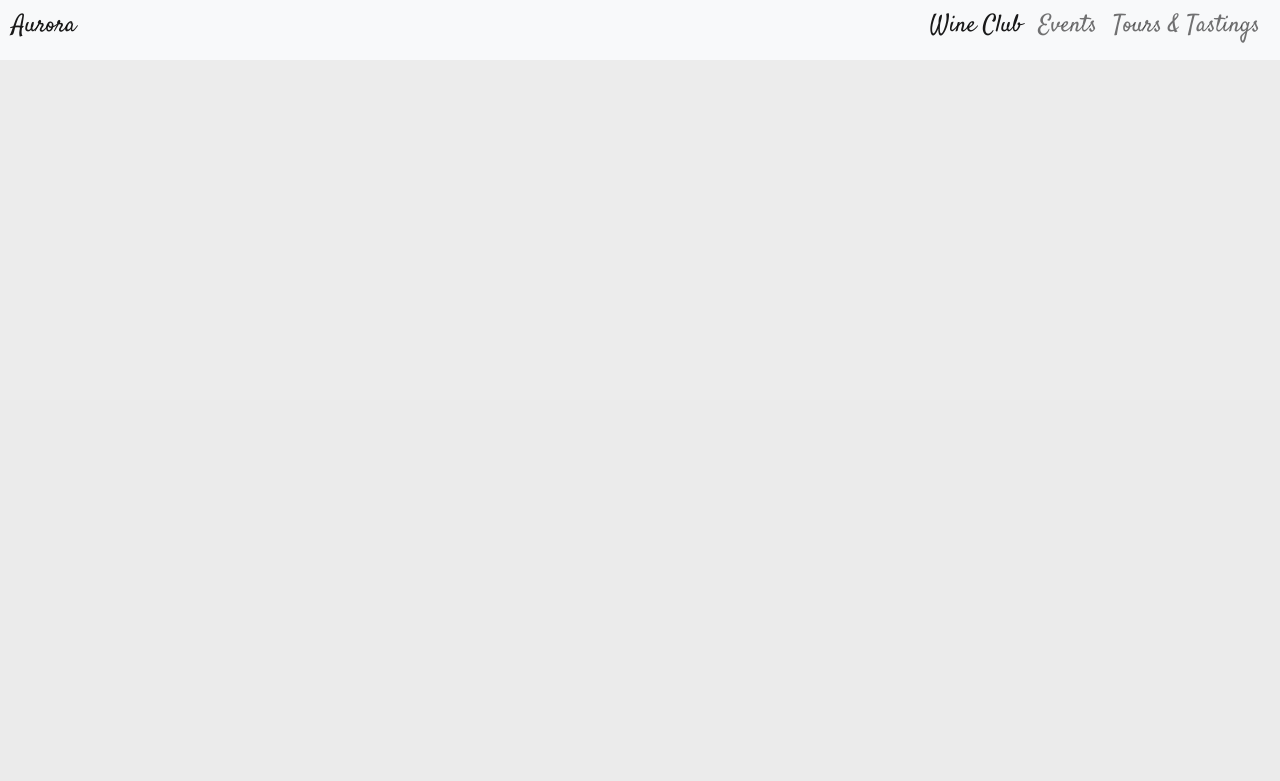
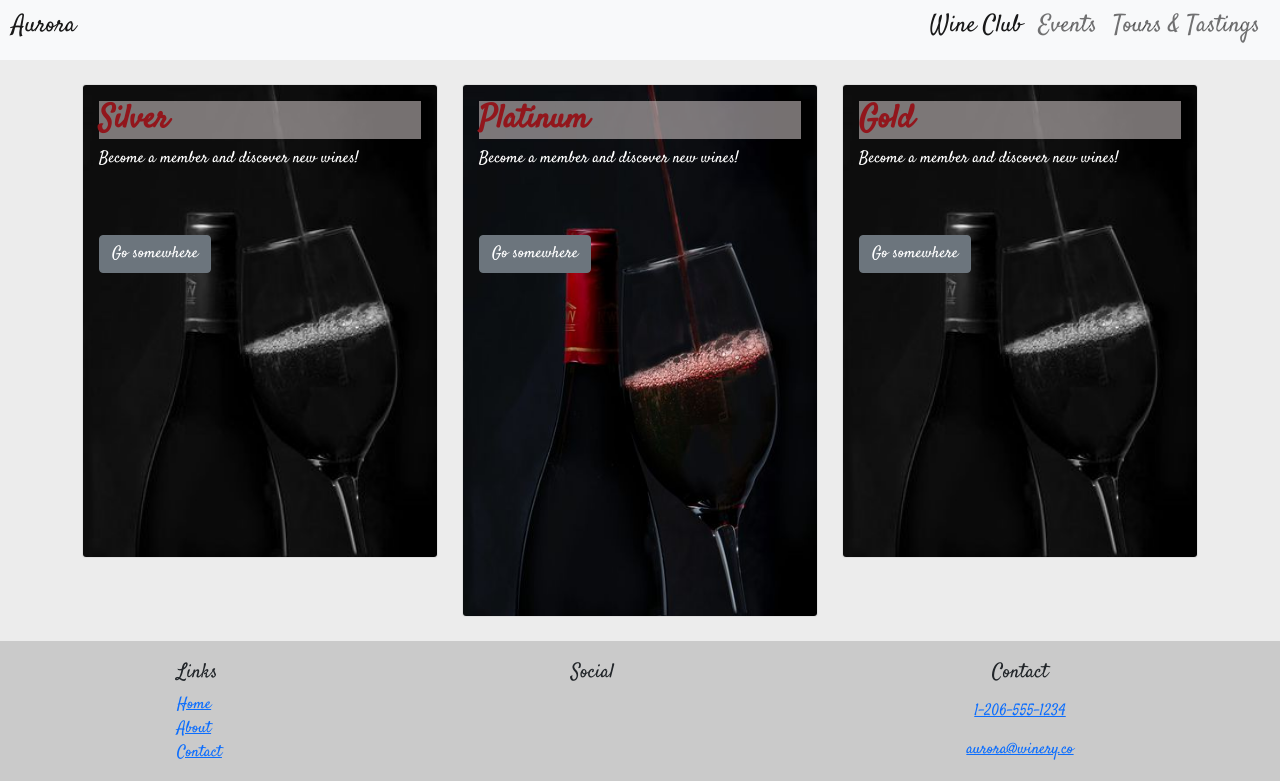
Before and after one commit to LisaHarrison08/Aurora, a PHP site: page /club.html in a window 1280 px wide. Shown: the part 400-1181 px from the top of the page. Before the commit the page ends 460 px from the top, so only its background shows below. Run offline with PHP 8.4, Linux system fonts and the light colour scheme; style sheets or scripts are compiled from the project's sources; some libraries are stand-ins or nearby versions.

Commit message:
image placeholders added to club page

```diff
--- a/club.html
+++ b/club.html
@@ -33,7 +33,8 @@
         <div class="col overlay mt-5 p-4">
           <h1>Aurora</h1>
           <h2>Distinctly different</h2>
-          <button id="reserve" role="button" class="btn btn-lg btn-secondary" data-toggle="modal" data-target="#reserveModal"data-html="true">Reservations</button>
+          <button id="reserve" role="button" class="btn btn-lg btn-secondary" data-toggle="modal"
+            data-target="#reserveModal" data-html="true">Reservations</button>
         </div>
 
       </div>
@@ -43,20 +44,96 @@
   <!-- Navigation -->
   <nav class="navbar navbar-expand-lg navbar-light bg-light sticky-top">
     <div class="container-fluid">
-        <a class="navbar-brand" href="index.html">Aurora</a>
+      <a class="navbar-brand" href="index.html">Aurora</a>
       <button class="navbar-toggler" type="button" data-bs-toggle="collapse" data-bs-target="#navbarNavAltMarkup"
         aria-controls="navbarNavAltMarkup" aria-expanded="false" aria-label="Toggle navigation">
         <span class="navbar-toggler-icon"></span>
       </button>
       <div class="collapse navbar-collapse" id="navbarNavAltMarkup">
         <div class="navbar-nav">
-            <a class="nav-link active" href="club.html">Wine Club</a>
-            <a class="nav-link" href="events.html">Events</a>
-            <a class="nav-link" href="tours.html">Tours & Tastings</a>
+          <a class="nav-link active" href="club.html">Wine Club</a>
+          <a class="nav-link" href="events.html">Events</a>
+          <a class="nav-link" href="tours.html">Tours & Tastings</a>
         </div>
       </div>
     </div>
   </nav>
+
+  <!-- Section: Wine Club -->
+  <div class="container">
+    <div class="row">
+
+      <div class="col mb-4 pt-4">
+        <div class="card text-white">
+          <img src="img/wineGlass-bw3.jpg" class="card-img" id="club" alt="...">
+          <div class="card-img-overlay">
+            <h5 class="card-title"><strong>Silver</strong></h5>
+            <p class="card-text">Become a member and discover new wines!</p><br><br>
+            <a href="club.html" class="btn btn-secondary">Go somewhere</a>
+          </div>
+        </div>
+      </div>
+
+      <div class="col mb-4 pt-4">
+        <div class="card text-white">
+          <img src="img/wineGlass4.jpg" class="card-img" id="club" alt="...">
+          <div class="card-img-overlay">
+            <h5 class="card-title"><strong>Platinum</strong></h5>
+            <p class="card-text">Become a member and discover new wines!</p><br><br>
+            <a href="club.html" class="btn btn-secondary">Go somewhere</a>
+          </div>
+        </div>
+      </div>
+
+      <div class="col mb-4 pt-4">
+        <div class="card text-white">
+          <img src="img/wineGlass-bw3.jpg" class="card-img" id="club" alt="...">
+          <div class="card-img-overlay">
+            <h5 class="card-title"><strong>Gold</strong></h5>
+            <p class="card-text">Become a member and discover new wines!</p><br><br>
+            <a href="club.html" class="btn btn-secondary">Go somewhere</a>
+          </div>
+        </div>
+      </div>
+
+    </div>
+  </div>
+
+
+  <!-- Section: Footer -->
+
+  <footer class="site-footer">
+    <div class="container">
+      <div class="row" id="footer-content">
+        <div class="col-4 col-sm-2 offset-1">
+          <h5>Links</h5>
+          <ul class="list-unstyled">
+            <li><a href="#">Home</a></li>
+            <li><a href="about.html">About</a></li>
+            <li><a href="contactus.html">Contact</a></li>
+          </ul>
+        </div>
+
+        <div class="col-6 col-sm-5 text-center">
+          <h5>Social</h5>
+          <a class="btn btn-social-icon btn-instagram" href="http://instagram.com/"><i
+              class="fab fa-instagram fa-lg"></i></a>
+          <a class="btn btn-social-icon btn-facebook" href="http://facebook.com/"><i
+              class="fab fa-facebook-f fa-lg"></i></a>
+          <a class="btn btn-social-icon btn-twitter" href="http://twitter.com/"><i class="fab fa-twitter fa-lg"></i></a>
+          <a class="btn btn-social-icon btn-google" href="http://youtube.com/"><i class="fab fa-youtube fa-lg"></i></a>
+        </div>
+        <div class="col-sm-4 text-center">
+          <h5>Contact</h5>
+          <a role="button" class="btn btn-link" href="tel:+12065551234"><i class="fal fa-phone fa-lg"></i>
+            1-206-555-1234</a><br />
+          <a role="button" class="btn btn-link" href="mailto:aurora@winery.co"><i class="fal fa-envelope fa-lg"></i>
+            aurora@winery.co</a>
+        </div>
+      </div>
+    </div>
+  </footer>
+
 
   <!-- build:js js/main.js -->
   <script src="node_modules/jquery/dist/jquery.slim.min.js"></script>
```
Also changed, not shown: about.html (+33 -0 lines), css/styles.scss (+6 -1 lines), index.html (+7 -7 lines), img/wineGlass-bw.jpg (added), img/wineGlass-bw3.jpg (added), img/wineGlass.jpg (added), img/wineGlass4.jpg (added).
